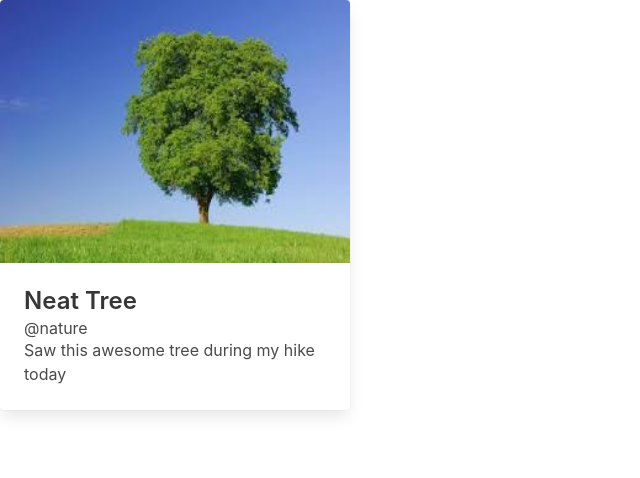
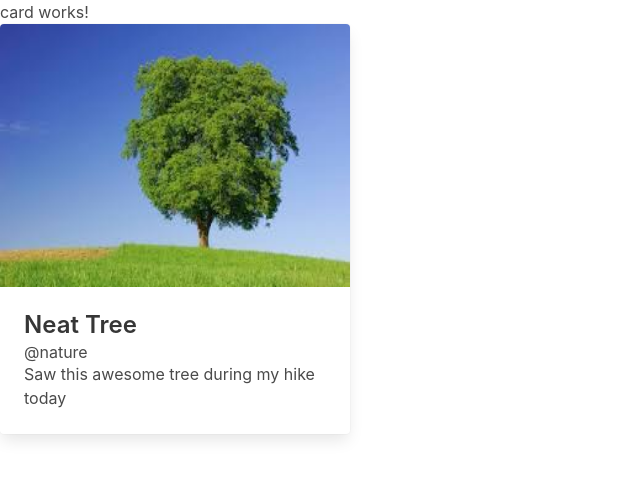
Before and after one commit to rodvind/posting, an Angular app: page / in a window 1280 px wide. Shown: the top 478 px of the page, without its empty margins (0-640 px from the left). Built offline with nearby package versions, Linux system fonts and the light colour scheme.

Commit message:
Create a card component

```diff
--- a/src/app/app.component.html
+++ b/src/app/app.component.html
@@ -1,3 +1,4 @@
+<app-card></app-card>
 <div class="card">
   <div class="card-image">
     <figure class="image is-4by3">
--- a/src/app/app.module.ts
+++ b/src/app/app.module.ts
@@ -2,10 +2,12 @@ import { BrowserModule } from '@angular/platform-browser';
 import { NgModule } from '@angular/core';
 
 import { AppComponent } from './app.component';
+import { CardComponent } from './card/card.component';
 
 @NgModule({
   declarations: [
-    AppComponent
+    AppComponent,
+    CardComponent
   ],
   imports: [
     BrowserModule
--- /dev/null
+++ b/src/app/card/card.component.html
@@ -0,0 +1 @@
+<p>card works!</p>
--- /dev/null
+++ b/src/app/card/card.component.ts
@@ -0,0 +1,15 @@
+import { Component, OnInit } from '@angular/core';
+
+@Component({
+  selector: 'app-card',
+  templateUrl: './card.component.html',
+  styleUrls: ['./card.component.css']
+})
+export class CardComponent implements OnInit {
+
+  constructor() { }
+
+  ngOnInit() {
+  }
+
+}
```
Also changed, not shown: src/app/card/card.component.css (added), 1 other file (tests, documents, lock files or other folders).
